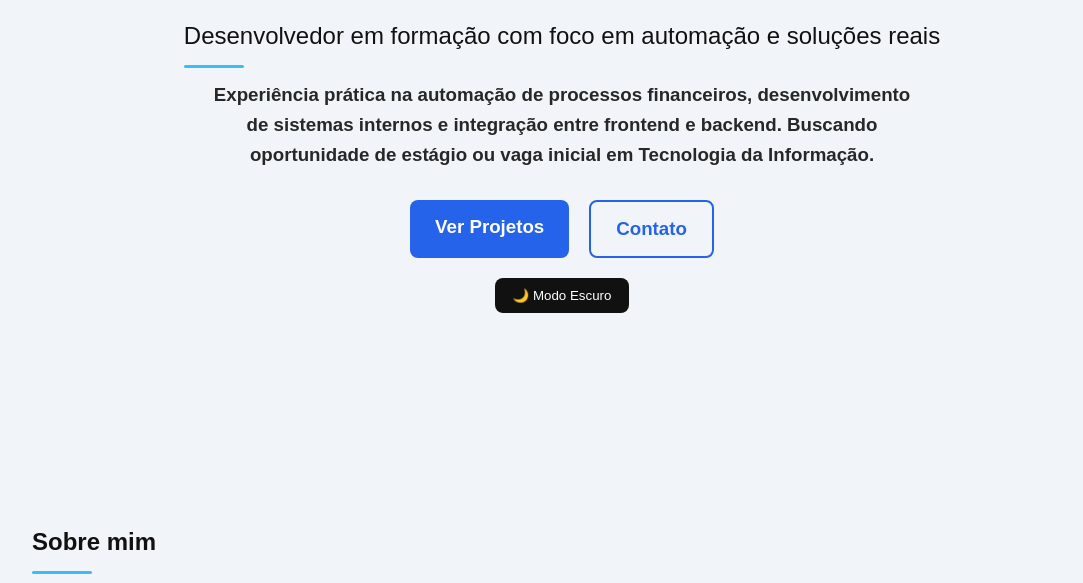
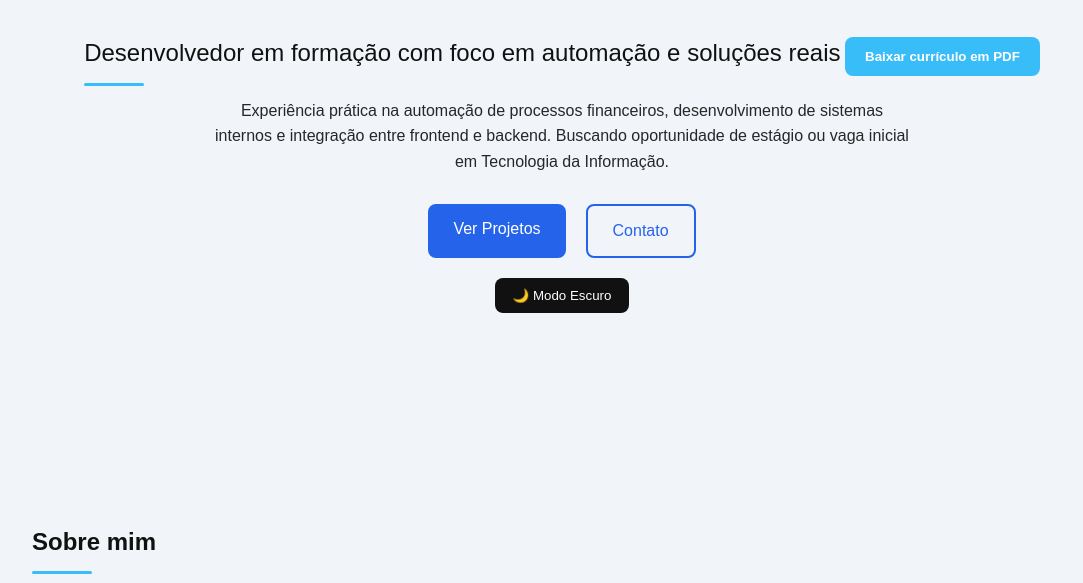
Before and after one commit to lucasdiasmendes77/Portif-lio, a website: page index.html in a window 1280 px wide. Both pictures are taken after a click on the button "🌙 Modo Claro". Shown: the part 197-780 px from the top of the page, without its empty margins (78-1161 px from the left). Drawn offline with Linux system fonts and the light colour scheme.

Commit message:
Corrigindo estrutura head e SEO

```diff
--- a/index.html
+++ b/index.html
@@ -24,15 +24,16 @@
 <section class="hero">
   <div class="hero-content">
     <h1>Lucas Dias da Silva Mendes</h1>
-
     <h2>Desenvolvedor em formação com foco em automação e soluções reais</h2>
 
-<h3>    <p>
+     <button class="btn-pdf" onclick="window.print()">
+        Baixar currículo em PDF
+      </button>
+   <p>
       Experiência prática na automação de processos financeiros,
       desenvolvimento de sistemas internos e integração entre frontend e backend.
       Buscando oportunidade de estágio ou vaga inicial em Tecnologia da Informação.
     </p>
-<h3>
 
     <div class="hero-buttons">
       <a href="#projetos" class="btn">Ver Projetos</a>
@@ -196,8 +197,9 @@
     <li>Capacitação em Seguros — Instituto TechMail</li>
     <li>Programa Jovem Aprendiz — CIEE</li>
   </ul>
-<section class="contato">
-    <section id="contato">
+<section id="contato" class="contato">
+</section>
+
   <h2>Vamos conversar?</h2>
   <p>
     Estou aberto a oportunidades de estágio e projetos na área de tecnologia.
@@ -214,8 +216,7 @@
         <p>© 2026 Lucas Mendes</p>
     </footer>
 
+<script src="script.js" defer></script>
 
-<link rel="stylesheet" href="style.css">
-<script src="script.js"></script>
 </body>
 </html>
--- a/script.js
+++ b/script.js
@@ -1,21 +1,23 @@
 // Alternar tema
-const button = document.getElementById("themeToggle");
-const body = document.body;
+document.addEventListener("DOMContentLoaded", function() {
 
-// Garantir que começa no modo escuro
-body.classList.add("dark");
+  const themeToggle = document.getElementById("themeToggle");
 
-button.addEventListener("click", () => {
-    if (body.classList.contains("dark")) {
-        body.classList.remove("dark");
-        body.classList.add("light");
-        button.textContent = "🌙 Modo Escuro";
-    } else {
-        body.classList.remove("light");
-        body.classList.add("dark");
-        button.textContent = "☀️ Modo Claro";
-    }
+  if (themeToggle) {
+    themeToggle.addEventListener("click", function () {
+      document.body.classList.toggle("light");
+      document.body.classList.toggle("dark");
+
+      if (document.body.classList.contains("light")) {
+        themeToggle.textContent = "🌙 Modo Escuro";
+      } else {
+        themeToggle.textContent = "☀️ Modo Claro";
+      }
+    });
+  }
+
 });
+
 
 
 // Animação ao rolar
--- a/style.css
+++ b/style.css
@@ -242,3 +242,18 @@ section {
     display: none;
   }
 }
+.btn-pdf {
+  margin-top: 20px;
+  padding: 12px 20px;
+  background: #38bdf8;
+  color: white;
+  border: none;
+  border-radius: 8px;
+  cursor: pointer;
+  font-weight: 600;
+  transition: 0.3s;
+}
+
+.btn-pdf:hover {
+  background: #0ea5e9;
+}
```
